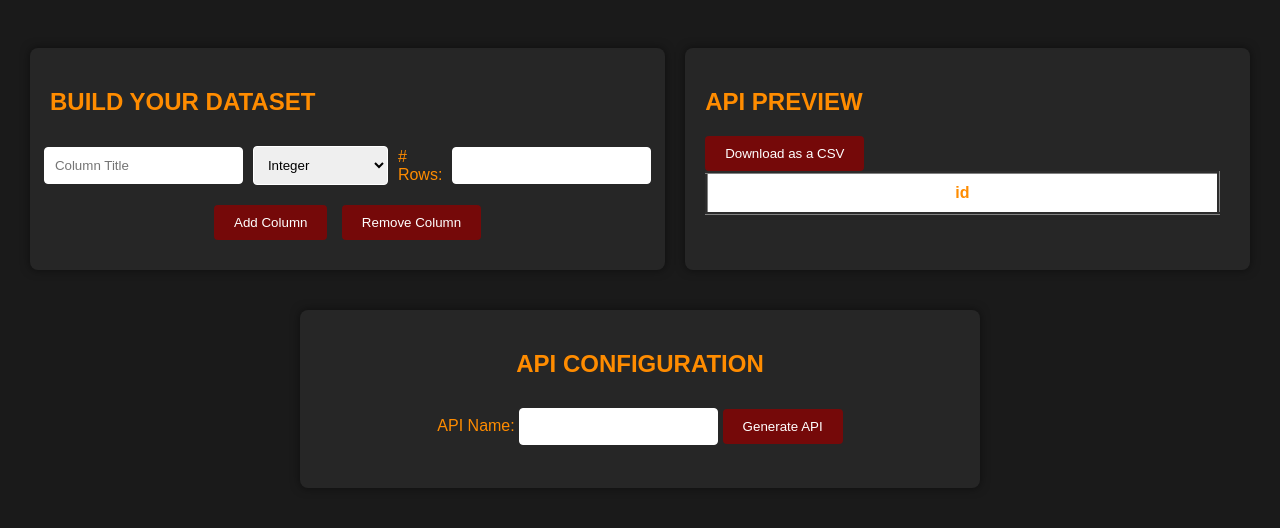
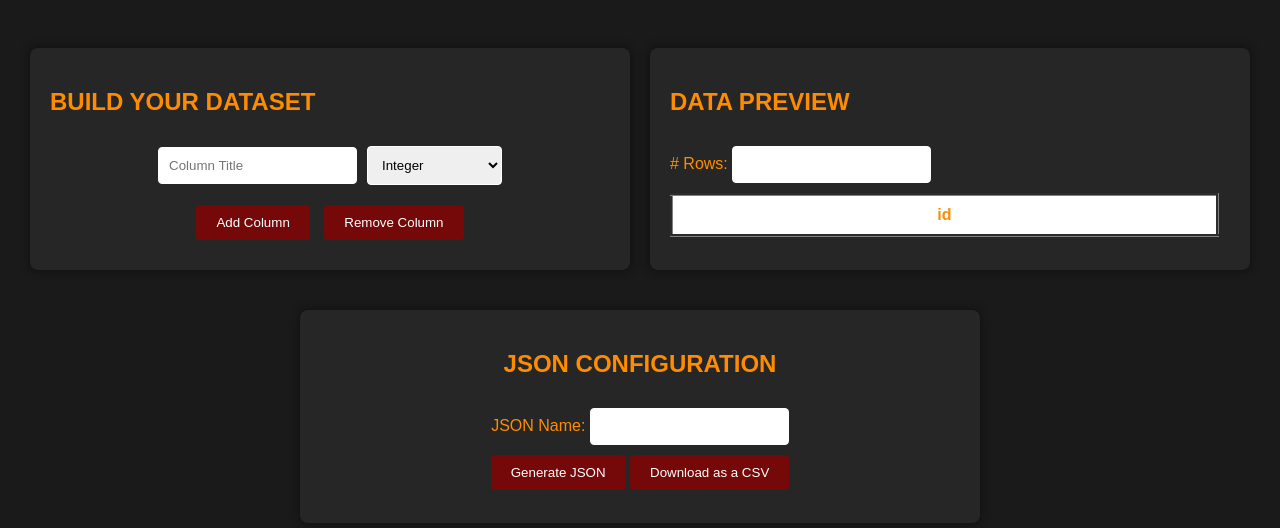
Before and after one commit to proyectosingenieriauninorte/JsonViernes13, a plain HTML site: page index.html in a window 1280 px wide. Shown: the part 60-588 px from the top of the page. Drawn offline with Linux system fonts and the light colour scheme.

Commit message:
Add files via upload

```diff
--- a/index.html
+++ b/index.html
@@ -26,8 +26,6 @@
                     <option>CVV</option>
                     <option>IMEI</option>
                 </select>
-                <label for="numRows"># Rows:</label>
-                <input type="number" id="numRows">
             </div>
             <div class="buttons-container">
                 <button id="addColumn">Add Column</button>
@@ -36,10 +34,9 @@
         </div>
 
         <div class="table-container">
-          <h2>API PREVIEW</h2>
-          <div class="table-buttons">
-            <button id="downloadCsv">Download as a CSV</button>
-          </div>
+          <h2>DATA PREVIEW</h2>
+          <label for="numRows"># Rows:</label>
+                <input type="number" id="numRows">
           <div class="scrollable-table">
               <table border="3">
                   <tr>
@@ -51,10 +48,13 @@
     </div>
 
     <div id="configPanel">
-        <h2>API CONFIGURATION</h2>
-        <label for="apiName">API Name:</label>
+        <h2>JSON CONFIGURATION</h2>
+        <label for="apiName">JSON Name:</label>
         <input type="text" id="apiName">
-        <button id="generateApi">Generate API</button>
+        <div class="table-buttons">
+            <button id="generateApi">Generate JSON</button>
+            <button id="downloadCsv">Download as a CSV</button>
+        </div>
         <pre id="apiOutput"></pre>
     </div>
 
@@ -65,5 +65,6 @@
     <script src="Untitled-2.js"></script>
     <script src="Untitled-3.js"></script>
     <script src="Untitled-4.js"></script>
+
 </body>
 </html>
```
